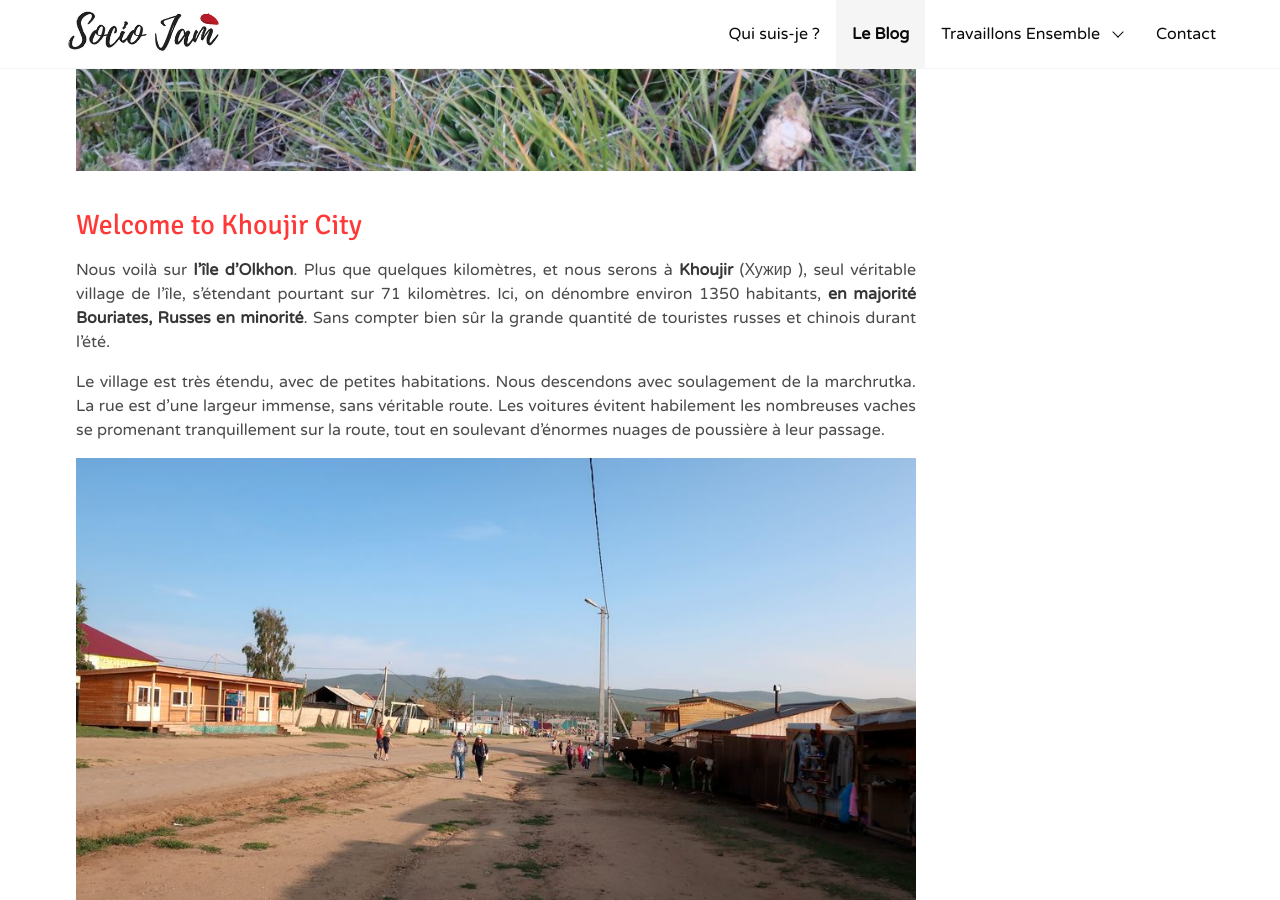
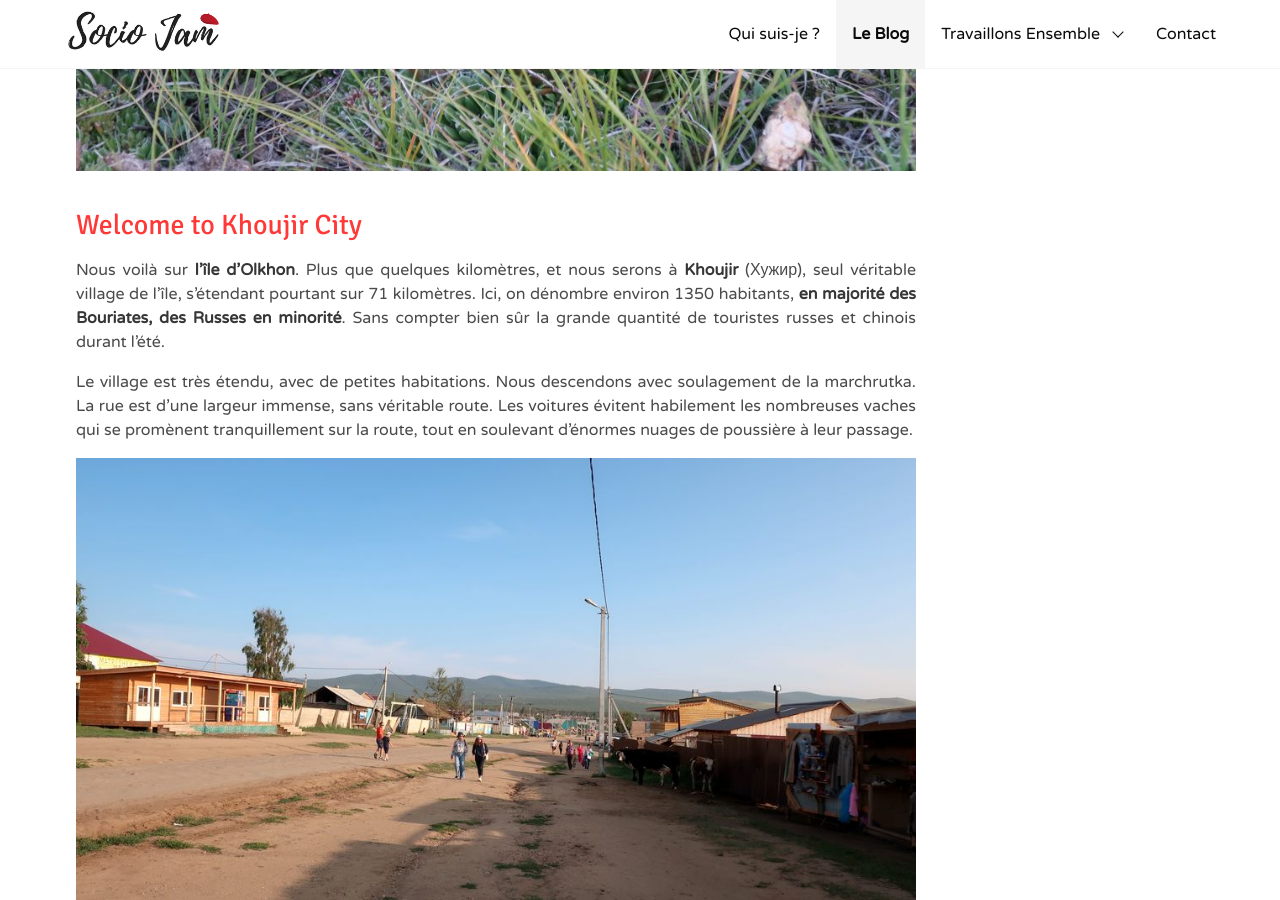
Before and after one commit to marguerite-p/marguerite-p.github.io, a Jekyll site: the page built from _posts/2018-09-29-baikal.md, in a window 1280 px wide and 900 px high, scrolled down 3587 px. Built offline with Jekyll 4.4.1, drawn with Linux system fonts in a browser that asks for light colours; emoji names are drawn with the system emoji font; comment, search, counter and statistics services are not loaded; a style sheet for code colours, icons or effects is not loaded; some of the changed text lies outside the part shown.

Commit message:
correction baikal

```diff
--- a/_posts/2018-09-29-baikal.md
+++ b/_posts/2018-09-29-baikal.md
@@ -42,9 +42,9 @@ Pendant que les voitures entrent dans le ferry, nous observons avec curiosité *
 
 ## Welcome to Khoujir City
 
-Nous voilà sur **l’île d’Olkhon**. Plus que quelques kilomètres, et nous serons à **Khoujir** (Хужир ), seul véritable village de l’île, s’étendant pourtant sur 71 kilomètres. Ici, on dénombre environ 1350 habitants, **en majorité Bouriates, Russes en minorité**. Sans compter bien sûr la grande quantité de touristes russes et chinois durant l’été.
+Nous voilà sur **l’île d’Olkhon**. Plus que quelques kilomètres, et nous serons à **Khoujir** (Хужир), seul véritable village de l’île, s’étendant pourtant sur 71 kilomètres. Ici, on dénombre environ 1350 habitants, **en majorité des Bouriates, des Russes en minorité**. Sans compter bien sûr la grande quantité de touristes russes et chinois durant l’été.
 
-Le village est très étendu, avec de petites habitations. Nous descendons avec soulagement de la marchrutka. La rue est d’une largeur immense, sans véritable route. Les voitures évitent habilement les nombreuses vaches se promenant tranquillement sur la route, tout en soulevant d’énormes nuages de poussière à leur passage.
+Le village est très étendu, avec de petites habitations. Nous descendons avec soulagement de la marchrutka. La rue est d’une largeur immense, sans véritable route. Les voitures évitent habilement les nombreuses vaches qui se promènent tranquillement sur la route, tout en soulevant d’énormes nuages de poussière à leur passage.
 
 ![khoujir street](/assets/images/autres/baikal1/baikal3.JPG)
 
```
Also changed, not shown: other parts of _posts/2018-09-29-baikal.md (+1 -1 lines).
